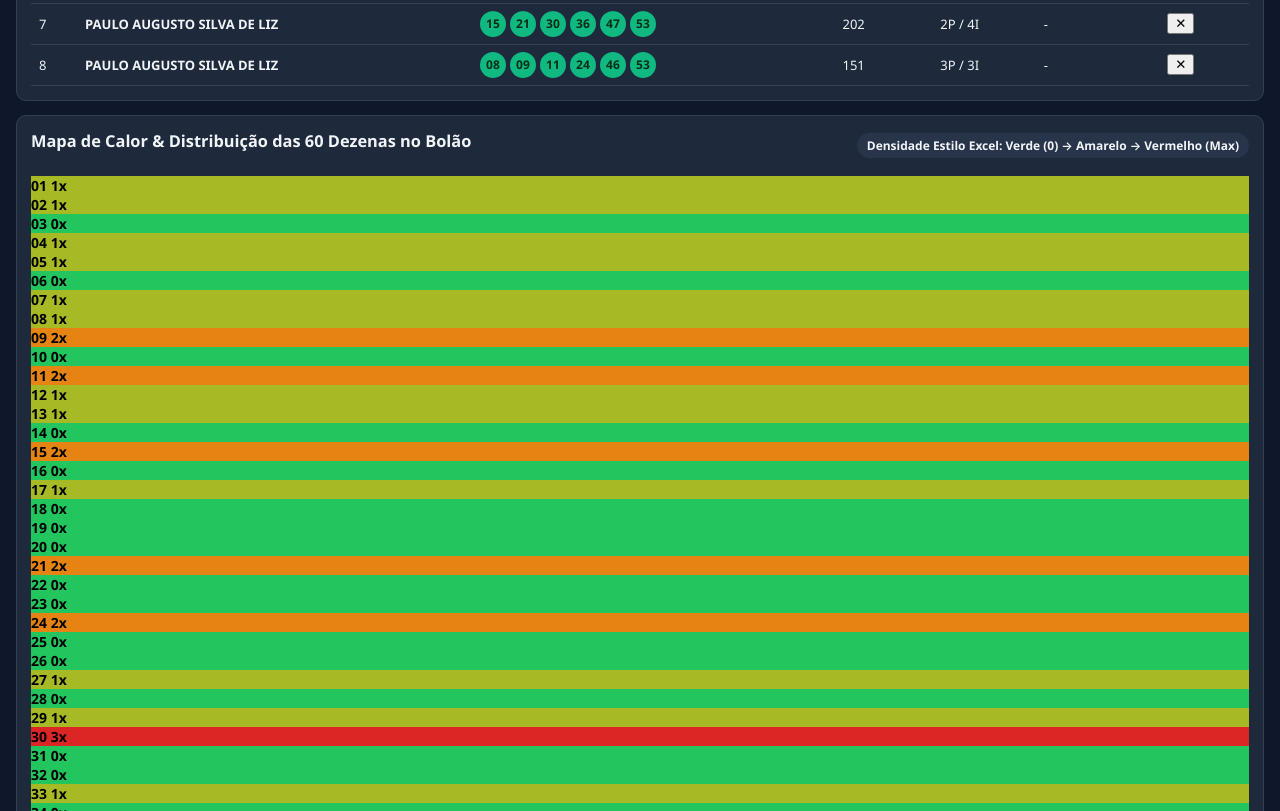
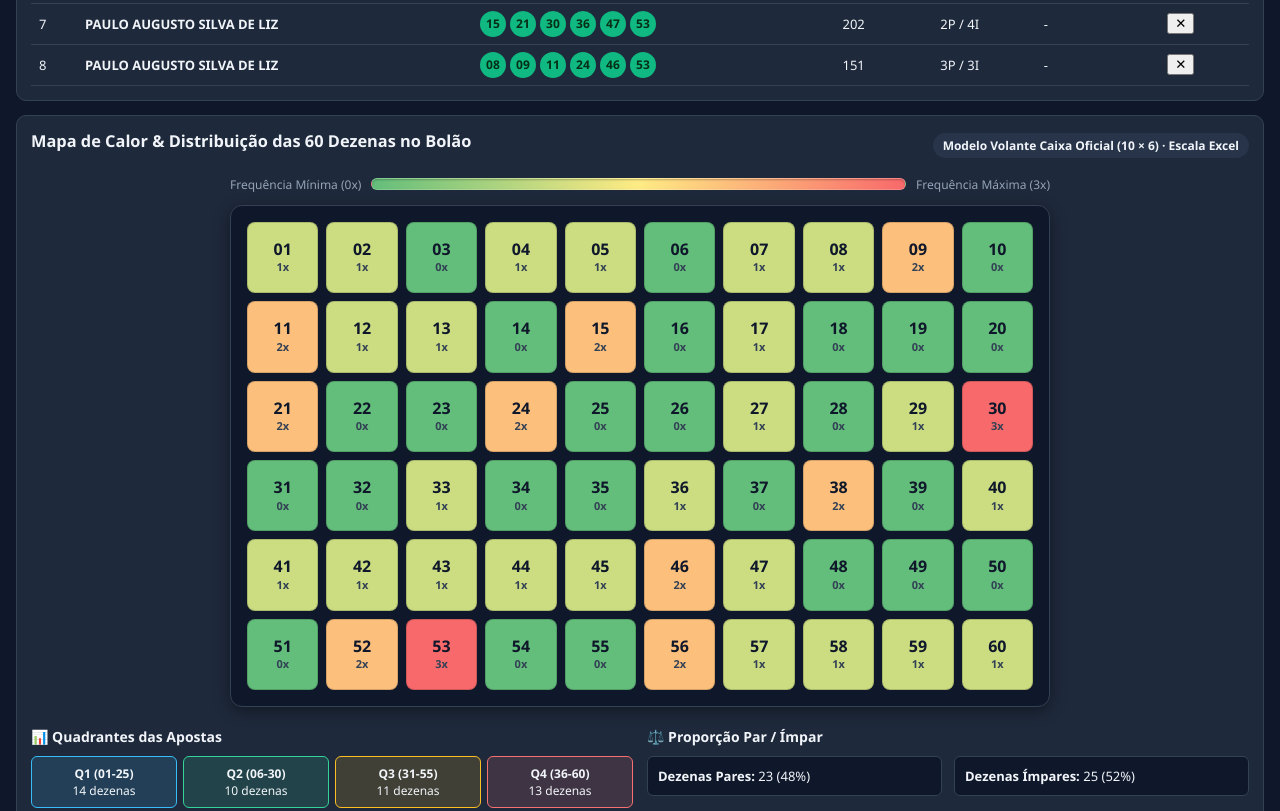
Before and after one commit to R-Engels/mega-virada, a plain HTML site: page index.html in a window 1280 px wide. Shown: the part 1258-2069 px from the top of the page. Drawn offline with Linux system fonts and the light colour scheme.

Commit message:
Fix: Mapa de calor no formato exato do volante oficial Caixa (10x6) V. 2.01

```diff
--- a/app.js
+++ b/app.js
@@ -343,12 +343,15 @@ function renderHeatmap(b) {
   const minF = Math.min(...freqs);
   const maxF = Math.max(...freqs);
 
+  const legendMax = $('#heatmap-max-legend');
+  if (legendMax) legendMax.textContent = `Frequência Máxima (${maxF}x)`;
+
   let html = '';
   for (let n = 1; n <= 60; n++) {
     const f = numFreq[n];
     const color = StatsEngine.getExcelHeatmapColor(f, minF, maxF);
     html += `
-      <div class="heatmap-cell" style="background:${color};color:#000;font-weight:700">
+      <div class="heatmap-cell" style="background:${color}" title="Dezena ${String(n).padStart(2, '0')}: saiu ${f} vezes neste bolão">
         <span class="cell-num">${String(n).padStart(2, '0')}</span>
         <span class="cell-freq">${f}x</span>
       </div>
--- a/index.html
+++ b/index.html
@@ -3,8 +3,8 @@
 <head>
   <meta charset="UTF-8" />
   <meta name="viewport" content="width=device-width, initial-scale=1.0" />
-  <title>Mega-Sena Potenza — V. 2.00</title>
-  <link rel="stylesheet" href="styles.css?v=2.00" />
+  <title>Mega-Sena Potenza — V. 2.01</title>
+  <link rel="stylesheet" href="styles.css?v=2.01" />
   <style id="dynamic-page-style"></style>
 </head>
 <body>
@@ -12,7 +12,7 @@
     <div class="brand">
       <span class="logo-dot">MS</span>
       <div>
-        <h1>Mega-Sena Potenza <small>V. 2.00 (Serverless)</small></h1>
+        <h1>Mega-Sena Potenza <small>V. 2.01 (Serverless)</small></h1>
         <p id="sync-banner">Carregando dados da Mega-Sena...</p>
       </div>
     </div>
@@ -164,9 +164,16 @@
     <section id="sec-stats" class="card">
       <div class="card-header">
         <h3>Mapa de Calor &amp; Distribuição das 60 Dezenas no Bolão</h3>
-        <span class="badge">Densidade Estilo Excel: Verde (0) → Amarelo → Vermelho (Max)</span>
+        <span class="badge">Modelo Volante Caixa Oficial (10 × 6) · Escala Excel</span>
       </div>
-      <div id="bolao-heatmap" class="heatmap-grid" style="margin-top:14px"></div>
+
+      <div class="heatmap-legend" style="margin-top:14px">
+        <span>Frequência Mínima (0x)</span>
+        <div class="heatmap-bar"></div>
+        <span id="heatmap-max-legend">Frequência Máxima</span>
+      </div>
+
+      <div id="bolao-heatmap" class="heatmap-grid"></div>
 
       <div class="grid-2" style="margin-top:20px">
         <div>
@@ -302,10 +309,10 @@
   <script src="https://www.gstatic.com/firebasejs/9.23.0/firebase-app-compat.js"></script>
   <script src="https://www.gstatic.com/firebasejs/9.23.0/firebase-database-compat.js"></script>
 
-  <!-- Módulos da Aplicação V. 2.00 -->
-  <script src="stats_engine.js?v=2.00"></script>
-  <script src="printer_service.js?v=2.00"></script>
-  <script src="firebase_sync.js?v=2.00"></script>
-  <script src="app.js?v=2.00"></script>
+  <!-- Módulos da Aplicação V. 2.01 -->
+  <script src="stats_engine.js?v=2.01"></script>
+  <script src="printer_service.js?v=2.01"></script>
+  <script src="firebase_sync.js?v=2.01"></script>
+  <script src="app.js?v=2.01"></script>
 </body>
 </html>
--- a/stats_engine.js
+++ b/stats_engine.js
@@ -422,21 +422,21 @@ const StatsEngine = (() => {
 
   // Escala de cores do Excel (Verde -> Amarelo -> Vermelho)
   function getExcelHeatmapColor(value, min, max) {
-    if (max <= min) return 'rgb(34, 197, 94)'; // verde
+    if (max <= min) return 'rgb(99, 190, 123)'; // verde suave padrão Excel
     const t = Math.max(0, Math.min(1, (value - min) / (max - min)));
     let r, g, b;
     if (t < 0.5) {
-      // De Verde (34, 197, 94) para Amarelo (234, 179, 8)
+      // De Verde (#63be7b) para Amarelo (#ffeb84)
       const factor = t * 2;
-      r = Math.round(34 + (234 - 34) * factor);
-      g = Math.round(197 + (179 - 197) * factor);
-      b = Math.round(94 + (8 - 94) * factor);
+      r = Math.round(99 + (255 - 99) * factor);
+      g = Math.round(190 + (235 - 190) * factor);
+      b = Math.round(123 + (132 - 123) * factor);
     } else {
-      // De Amarelo (234, 179, 8) para Vermelho (220, 38, 38)
+      // De Amarelo (#ffeb84) para Vermelho (#f8696b)
       const factor = (t - 0.5) * 2;
-      r = Math.round(234 + (220 - 234) * factor);
-      g = Math.round(179 + (38 - 179) * factor);
-      b = Math.round(8 + (38 - 8) * factor);
+      r = Math.round(255 + (248 - 255) * factor);
+      g = Math.round(235 + (105 - 235) * factor);
+      b = Math.round(132 + (107 - 132) * factor);
     }
     return `rgb(${r}, ${g}, ${b})`;
   }
--- a/styles.css
+++ b/styles.css
@@ -175,12 +175,72 @@ input, select {
 .heatmap-legend {
   display: flex; align-items: center; gap: 10px;
   margin-bottom: 10px; font-size: 12px; color: var(--muted);
+  max-width: 820px; margin-left: auto; margin-right: auto;
 }
 .heatmap-bar {
   flex: 1; height: 12px; border-radius: 99px;
   background: linear-gradient(90deg, #63be7b 0%, #ffeb84 50%, #f8696b 100%);
   border: 1px solid rgba(255,255,255,0.18);
   box-shadow: inset 0 1px 2px rgba(0,0,0,0.25);
+}
+
+.heatmap-grid {
+  display: grid;
+  grid-template-columns: repeat(10, 1fr);
+  gap: 8px;
+  max-width: 820px;
+  margin: 12px auto;
+  padding: 16px;
+  background: #0f172a;
+  border: 1px solid var(--border);
+  border-radius: 12px;
+  box-shadow: 0 4px 16px rgba(0, 0, 0, 0.4);
+}
+
+.heatmap-cell {
+  aspect-ratio: 1 / 1;
+  display: flex;
+  flex-direction: column;
+  align-items: center;
+  justify-content: center;
+  border-radius: 8px;
+  border: 1px solid rgba(0, 0, 0, 0.16);
+  cursor: default;
+  user-select: none;
+  transition: transform 0.15s ease, box-shadow 0.15s ease;
+}
+
+.heatmap-cell:hover {
+  transform: translateY(-2px) scale(1.08);
+  box-shadow: 0 4px 12px rgba(0, 0, 0, 0.35);
+  z-index: 5;
+}
+
+.heatmap-cell .cell-num {
+  font-size: 16px;
+  font-weight: 900;
+  line-height: 1.1;
+  color: #0f172a;
+}
+
+.heatmap-cell .cell-freq {
+  font-size: 11px;
+  font-weight: 700;
+  color: #334155;
+  margin-top: 1px;
+}
+
+@media (max-width: 640px) {
+  .heatmap-grid {
+    gap: 4px;
+    padding: 8px;
+  }
+  .heatmap-cell .cell-num {
+    font-size: 12px;
+  }
+  .heatmap-cell .cell-freq {
+    font-size: 9px;
+  }
 }
 .heat-cell {
   transition: all .15s ease;
```
Also changed, not shown: 1 other file.
